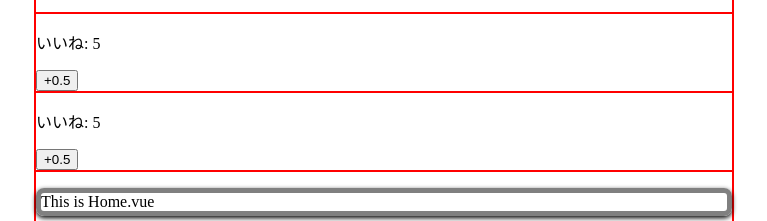
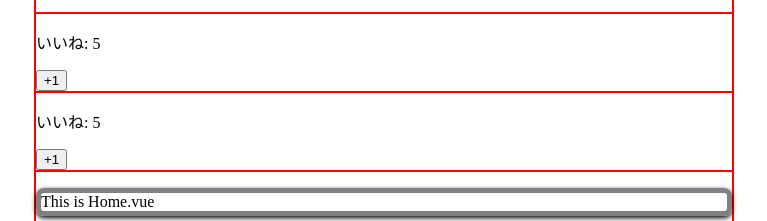
Before and after one commit to 07130918/Vue, a Vue app in the folder vue_app/: page /index in a window 1280 px wide. Shown: the part 421-642 px from the top of the page, without its empty margins (256-1023 px from the left). Built offline with nearby package versions, Linux system fonts and the light colour scheme.

Commit message:
を改変

```diff
--- a/vue_app/src/components/LikeNumber.vue
+++ b/vue_app/src/components/LikeNumber.vue
@@ -2,7 +2,7 @@
 <!-- template内は必ず1つの要素をルートとしなければならない -->
     <div>
         <p>いいね: {{ halfNumber }}</p>
-        <button @click="increment">+0.5</button>
+        <button @click="increment">+1</button>
     </div>
 </template>
 
@@ -24,10 +24,15 @@
             }
         },
         methods: {
+            inc_sub() {
+                console.log(this.$parent.$data);
+                console.log(this.$parent.$data.number);
+                return this.totalNumber + 1;
+            },
             increment() {
-                // 第1引数に任意の命名, (第2引数にデータ)
+                // 第1引数に任意の命名, (第2引数にデータ操作)
                 // $emitはカスタムイベントを作る
-                this.$emit("my-click", this.totalNumber + 1);
+                this.$emit("my-click", this.inc_sub());
             }
         }
     }
```
